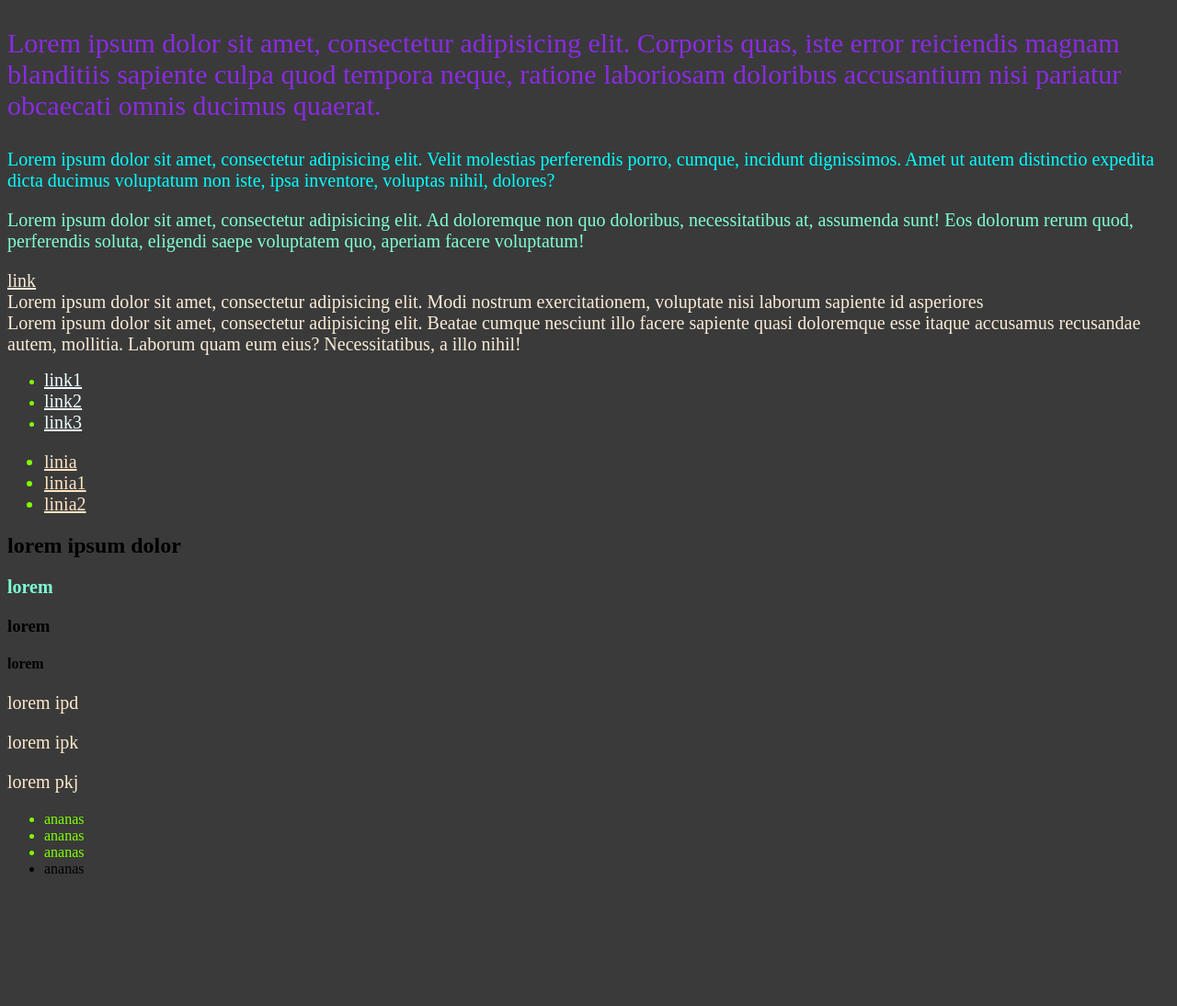
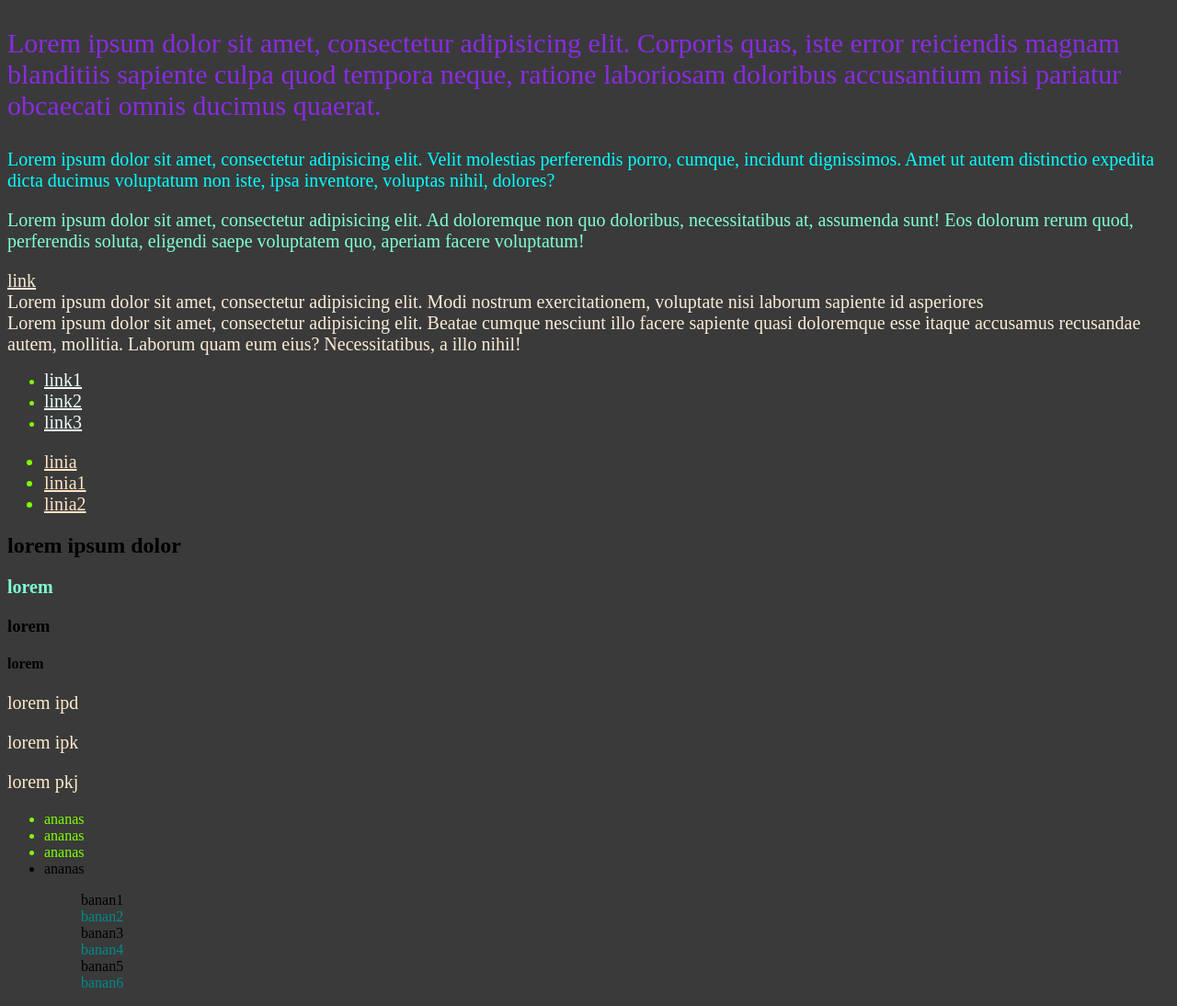
Before and after one commit to DomiGnh/css1weekend, a plain HTML site: page index.html in a window 1280 px wide. Shown: the whole page at 92% size. Before the commit the page ends 970 px from the top, so only its background shows below. Drawn offline with Linux system fonts and the light colour scheme.

Commit message:
parzyste i nieparzyste

```diff
--- a/css/style.css
+++ b/css/style.css
@@ -68,3 +68,24 @@
 {
     color:chartreuse;
 }
+
+/* selektor kolejnego elementu potomnego */
+
+ul > ol:nth-child(2n+0)
+{ color: darkcyan;
+
+}
+
+/* 2n+0 -zaznacza parzyste*/
+/* licznik elementó od 0 */
+/* zaznzczenie parzystych- 2n+0 lub nth-child(odd) */
+
+/* An+B
+ gdzie:
+A-dowolna liczna
+B-dowlona liczna
+n-licznik od 0
+
+even/odd
+even-parzyste
+odd-nieparzyste */
--- a/index.html
+++ b/index.html
@@ -48,7 +48,7 @@
        <h3>lorem</h3>
     </header>
 
-   <!--slektor dla wszystkich rodzeństw-->
+   <!--slektor rodzeństwa-->
    <header>
        <h4>lorem </h4>
        <p>lorem ipd</p>
@@ -66,7 +66,16 @@
       <li class="list-item last">ananas</li>
    </ul>
 
+   <!-- selektor kolejnego elementu potomnego-->
 
+   <ul>
+      <ol>banan1</ol>
+      <ol>banan2</ol>
+      <ol>banan3</ol>
+      <ol>banan4</ol>
+      <ol>banan5</ol>
+      <ol>banan6</ol>
+   </ul>
 
 
 </body>
```
